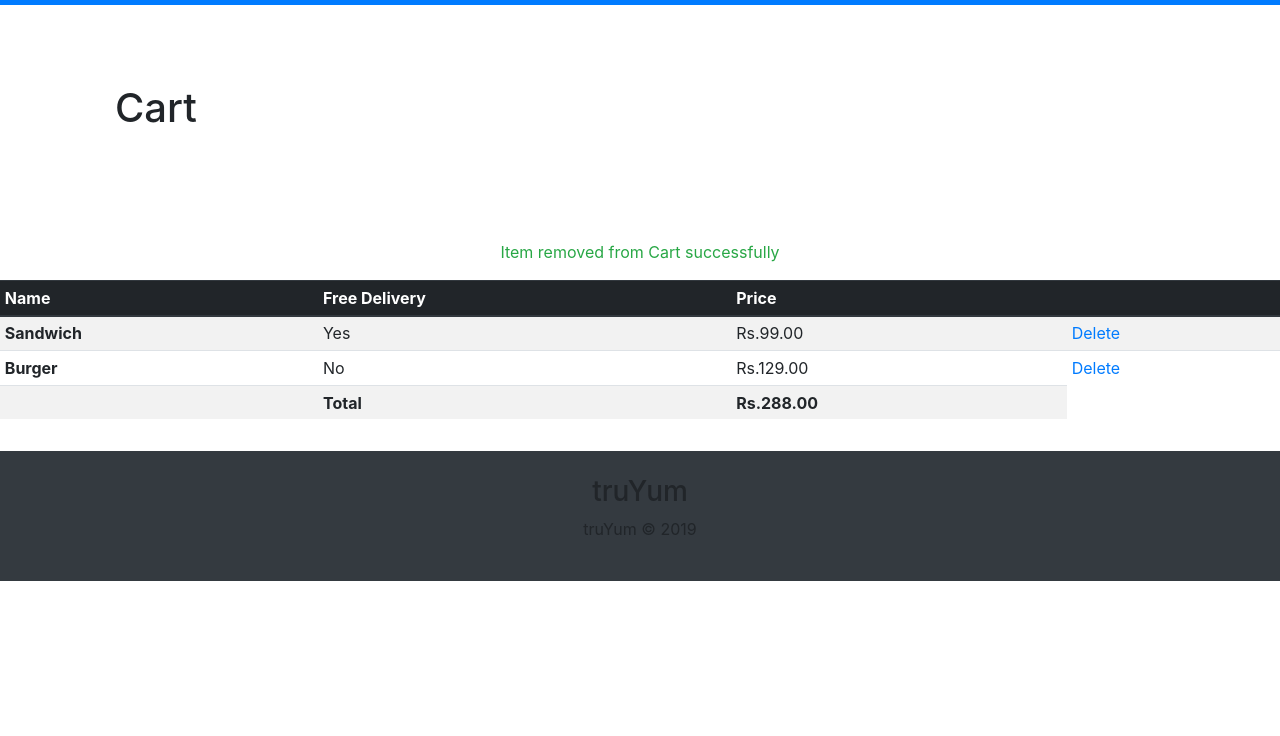
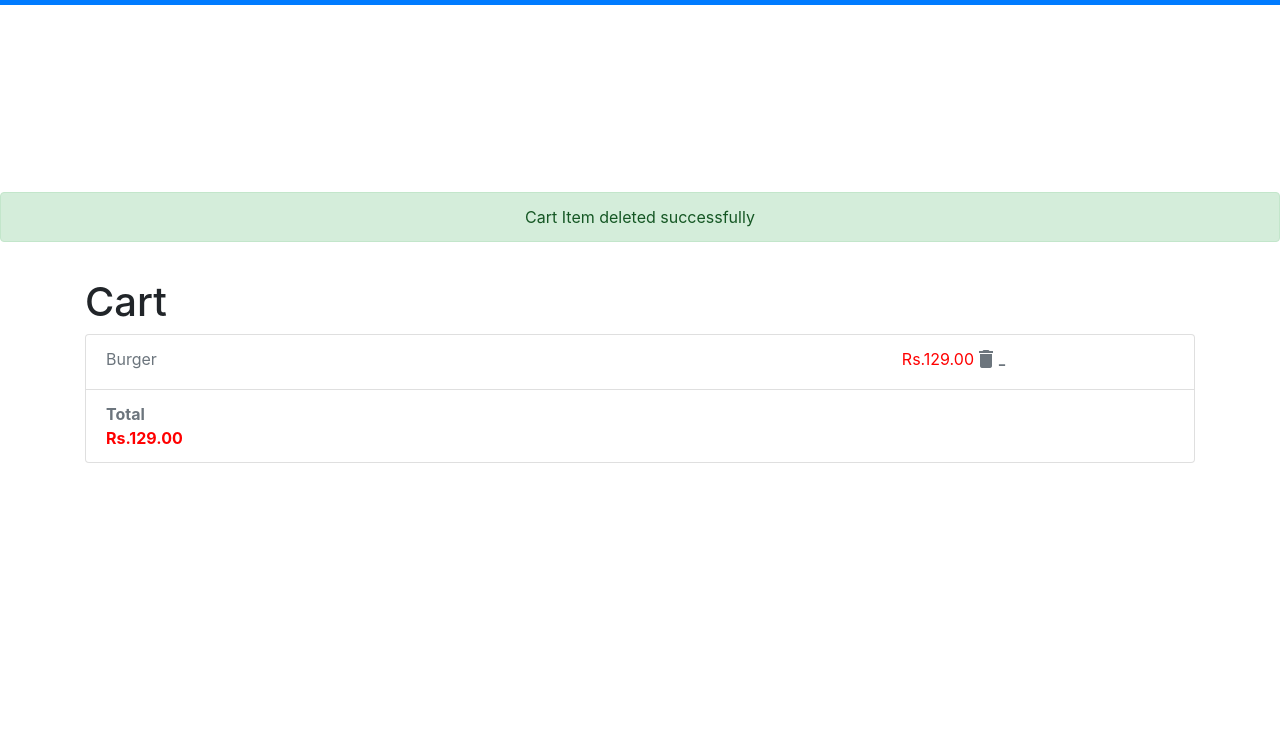
Before and after one commit to Rohithv07/bootstrap, a plain HTML site: page truyum-bootstrp/cart-notification.html in a window 1280 px wide. Shown: the part 64-800 px from the top of the page. Drawn offline with nearby package versions, Linux system fonts and the light colour scheme.

Commit message:
Update cart-notification.html

```diff
--- a/truyum-bootstrp/cart-notification.html
+++ b/truyum-bootstrp/cart-notification.html
@@ -8,6 +8,8 @@
   crossorigin="anonymous">
   <link rel="stylesheet" href="https://stackpath.bootstrapcdn.com/bootstrap/4.1.1/css/bootstrap.min.css" integrity="sha384-WskhaSGFgHYWDcbwN70/dfYBj47jz9qbsMId/iRN3ewGhXQFZCSftd1LZCfmhktB"
   crossorigin="anonymous">
+  <link href="https://fonts.googleapis.com/icon?family=Material+Icons" rel="stylesheet">
+
 
     <title>Hello, world!</title>
   </head>
@@ -35,49 +37,35 @@
   </nav>
 
   <div class="col-md-4 pt-5 ml-10">
-        <h1 class="d-flex align-items-center" style="padding: 100px">Cart</h1>
+        <h1 class="d-flex align-items-center" style="padding: 100px"></h1>
       </div>
-  <div>
-    <p class="text-center text-success">Item removed from Cart successfully</p>
-</div>
-  <table class="table table-striped table-sm">
-  <thead class="thead-dark">
-    <tr>
-      <th scope="col">Name</th>
-      <th scope="col">Free Delivery</th>
-      <th scope="col">Price</th>
-      <th scope="col"></th>
-    </tr>
-  </thead>
-  <tbody>
-    <tr>
-      <th scope="row">Sandwich</th>
-      <td>Yes</td>
-      <td>Rs.99.00</td>
-      <td><a href="cart-notification.html">Delete</a></td>
-    </tr>
-    <tr>
-      <th scope="row">Burger</th>
-      <td>No</td>
-      <td>Rs.129.00</td>
-      <td><a href="cart-notification.html">Delete</a></td>
-    </tr>
-    <tr>
-      <th scope="row"></th>
-      <td class="font-weight-bold">Total</td>
-      <td class="font-weight-bold">Rs.288.00</td>
-    </tr>
-  </tbody>
-</table>
+      <div class="alert alert-success" role="alert" style="text-align: center;">
+        Cart Item deleted successfully
+      </div>
+      <div class="card-body">
+        <div class="container">
+          <h1>Cart</h1>
+          <ul class="list-group">
+            <li class="list-group-item text-muted">Burger
+              <div class="rounded float-right" style="color:red">Rs.129.00
+              <a href="cart-empty.html" class="rounded float-right text-muted"><span class="material-icons">delete-forever</span></a></div>
+              </li>
+              <li class="list-group-item text-muted" style="font-weight: bold;">Total
+                <div class="rounded float-center" style="color:red">Rs.129.00
+                </div>
+                </li>
+              </ul>
+              </div>
+              </div>
       <!-- Footer-->
-      <main class="container" style="height: 2vh;">
+      <main class="container" style="height: 50vh;">
 </main>
   <footer class="bg-dark" id="main-footer">
     <div class="container">
       <div class="row">
         <div class="col text-center py-4">
           <h3>truYum</h3>
-          <p>truYum &copy; <span id="year">2019</span></p>
+          <p>truYum &copy; <span id="year">2021</span></p>
         </div>
       </div>
     </div>
@@ -92,5 +80,11 @@
     <script src="https://cdn.jsdelivr.net/npm/@popperjs/core@2.5.4/dist/umd/popper.min.js" integrity="sha384-q2kxQ16AaE6UbzuKqyBE9/u/KzioAlnx2maXQHiDX9d4/zp8Ok3f+M7DPm+Ib6IU" crossorigin="anonymous"></script>
     <script src="https://cdn.jsdelivr.net/npm/bootstrap@5.0.0-beta1/dist/js/bootstrap.min.js" integrity="sha384-pQQkAEnwaBkjpqZ8RU1fF1AKtTcHJwFl3pblpTlHXybJjHpMYo79HY3hIi4NKxyj" crossorigin="anonymous"></script>
     -->
+    <script src="http://code.jquery.com/jquery-3.3.1.min.js" integrity="sha256-FgpCb/KJQlLNfOu91ta32o/NMZxltwRo8QtmkMRdAu8="
+	crossorigin="anonymous"></script>
+	<script src="https://cdnjs.cloudflare.com/ajax/libs/popper.js/1.14.3/umd/popper.min.js" integrity="sha384-ZMP7rVo3mIykV+2+9J3UJ46jBk0WLaUAdn689aCwoqbBJiSnjAK/l8WvCWPIPm49"
+	crossorigin="anonymous"></script>
+	<script src="https://stackpath.bootstrapcdn.com/bootstrap/4.1.1/js/bootstrap.min.js" integrity="sha384-smHYKdLADwkXOn1EmN1qk/HfnUcbVRZyYmZ4qpPea6sjB/pTJ0euyQp0Mk8ck+5T"
+	crossorigin="anonymous"></script>
   </body>
 </html>
```
